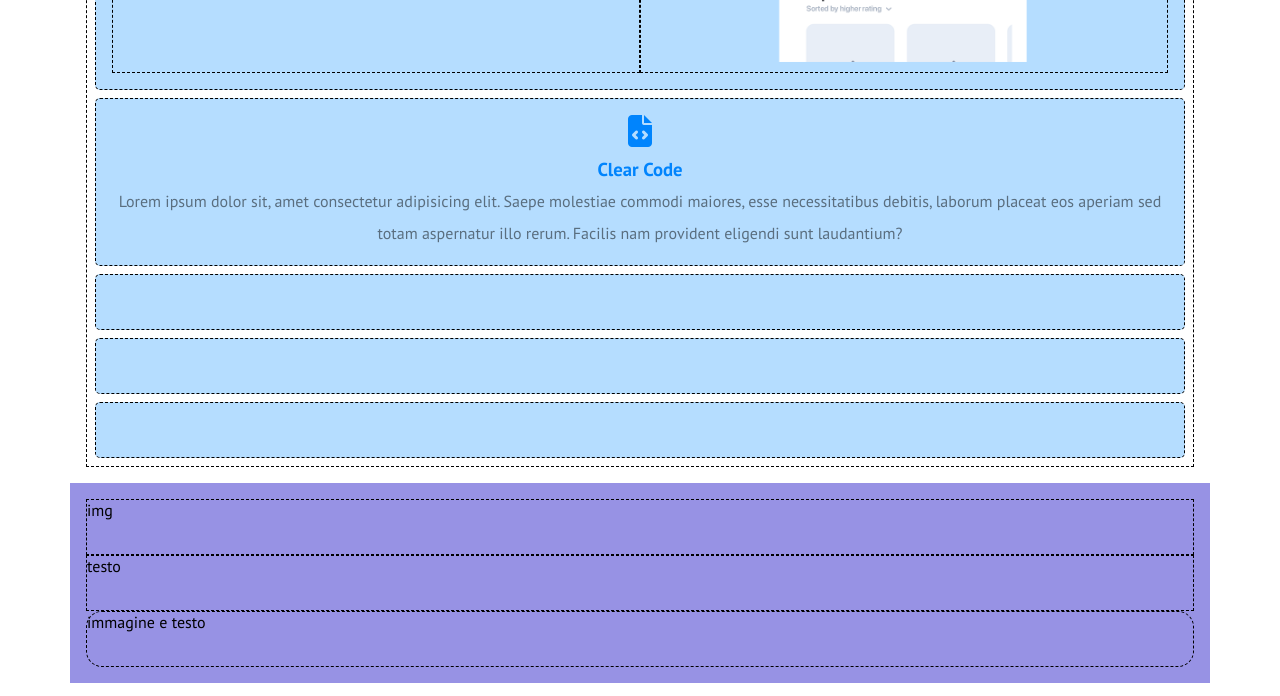
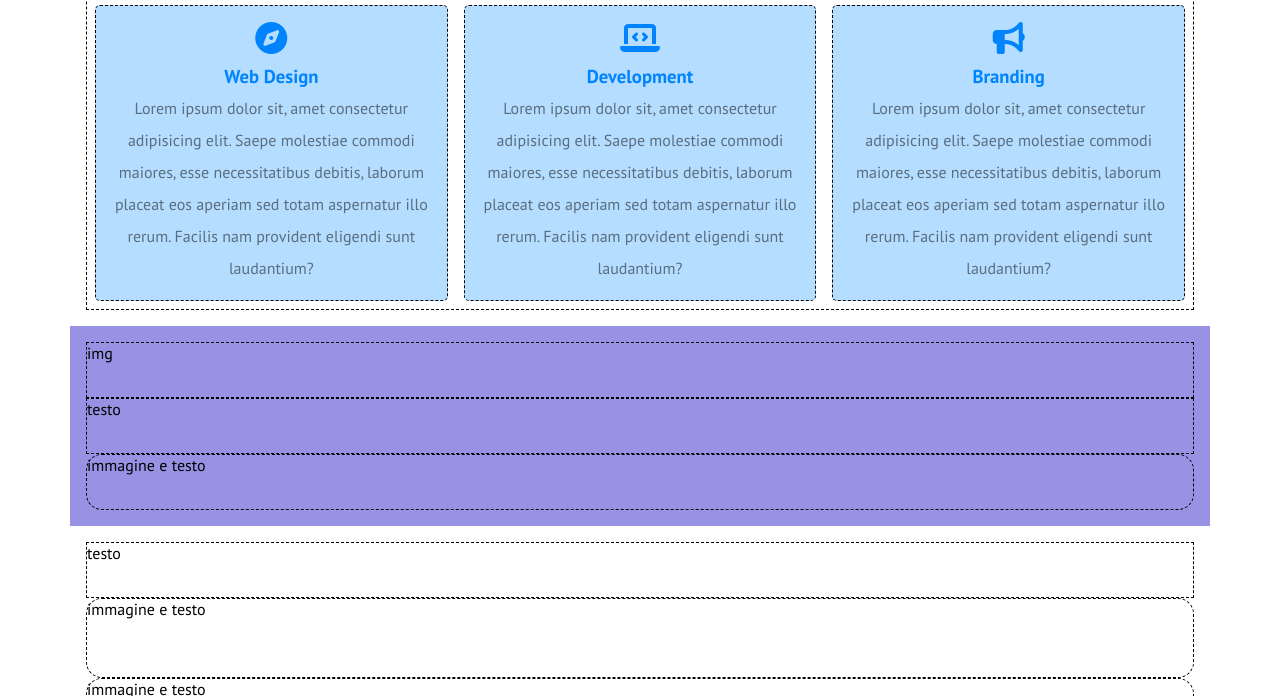
Before and after one commit to simonebonifazi/htmlcss-responsive-layout, a plain HTML site: page index.html in a window 1280 px wide. Shown: the part 421-1117 px from the top of the page. Drawn offline with Linux system fonts and the light colour scheme.

Commit message:
added-first-section

```diff
--- a/css/responsive.css
+++ b/css/responsive.css
@@ -10,11 +10,11 @@
     .advantages .row {
         flex-direction: row;
         flex-wrap: wrap;
+        align-items: stretch;
     }
 
     .advantages .col-big {
         width: calc(100% / 3 * 2 - 1rem);
-        height: auto;
 
     }
 
--- a/css/style.css
+++ b/css/style.css
@@ -107,7 +107,6 @@ header ul li {
 }
 
 .advantages .row [class^="col"] {
-    width: 100%;
     border-radius: 5px;
     margin-bottom: 0.5rem;
     background-color: #B5DDFF;
--- a/index.html
+++ b/index.html
@@ -55,9 +55,27 @@
                         necessitatibus debitis, laborum placeat eos aperiam sed totam aspernatur illo rerum. Facilis nam
                         provident eligendi sunt laudantium?</p>
                 </div>
-                <div class="col"></div>
-                <div class="col"></div>
-                <div class="col"></div>
+                <div class="col">
+                    <p><i class="fa-solid fa-compass fa-2x"></i></p>
+                    <h3> Web Design</h3>
+                    <p> Lorem ipsum dolor sit, amet consectetur adipisicing elit. Saepe molestiae commodi maiores, esse
+                        necessitatibus debitis, laborum placeat eos aperiam sed totam aspernatur illo rerum. Facilis nam
+                        provident eligendi sunt laudantium?</p>
+                </div>
+                <div class="col">
+                    <p><i class="fa-solid fa-laptop-code fa-2x"></i></p>
+                    <h3> Development</h3>
+                    <p> Lorem ipsum dolor sit, amet consectetur adipisicing elit. Saepe molestiae commodi maiores, esse
+                        necessitatibus debitis, laborum placeat eos aperiam sed totam aspernatur illo rerum. Facilis nam
+                        provident eligendi sunt laudantium?</p>
+                </div>
+                <div class="col">
+                    <p><i class="fa-solid fa-bullhorn fa-2x"></i></p>
+                    <h3> Branding</h3>
+                    <p> Lorem ipsum dolor sit, amet consectetur adipisicing elit. Saepe molestiae commodi maiores, esse
+                        necessitatibus debitis, laborum placeat eos aperiam sed totam aspernatur illo rerum. Facilis nam
+                        provident eligendi sunt laudantium?</p>
+                </div>
             </div>
         </section>
         <section id="planning" class="d-flex container">
```
